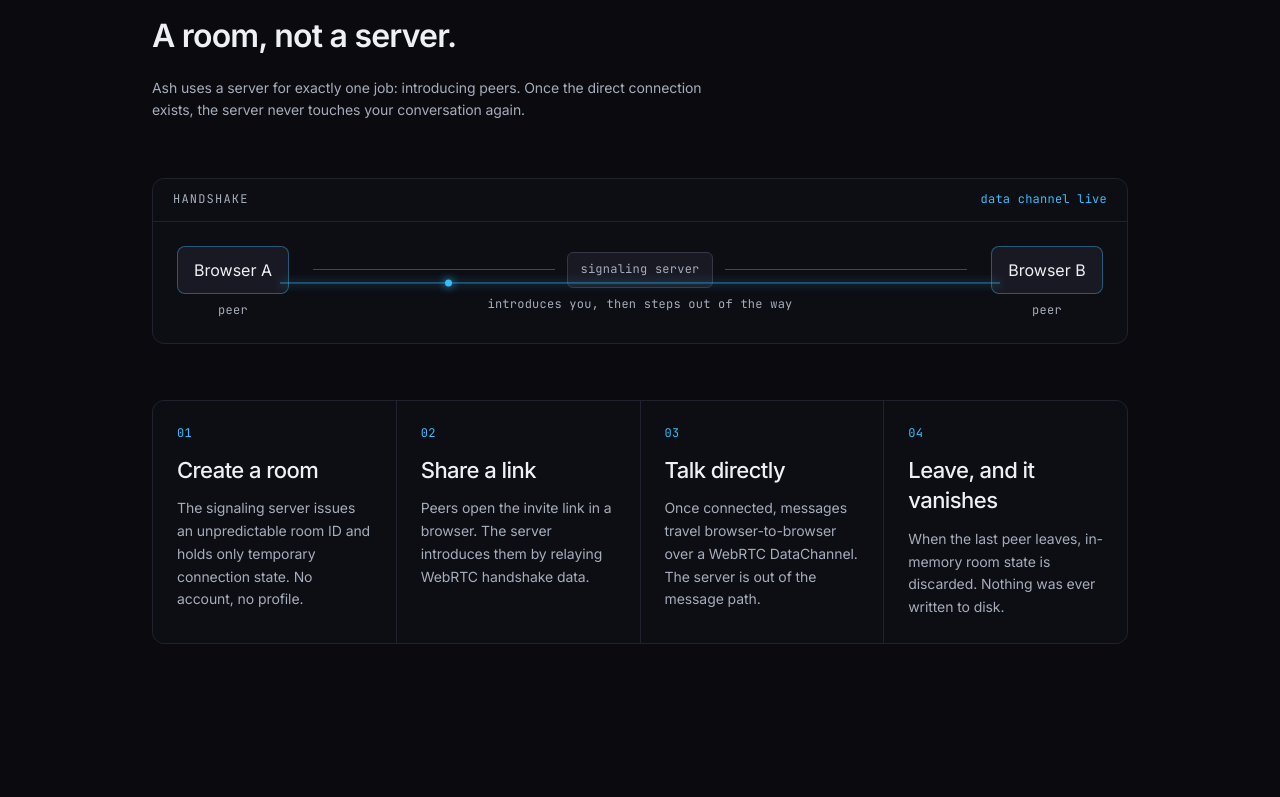
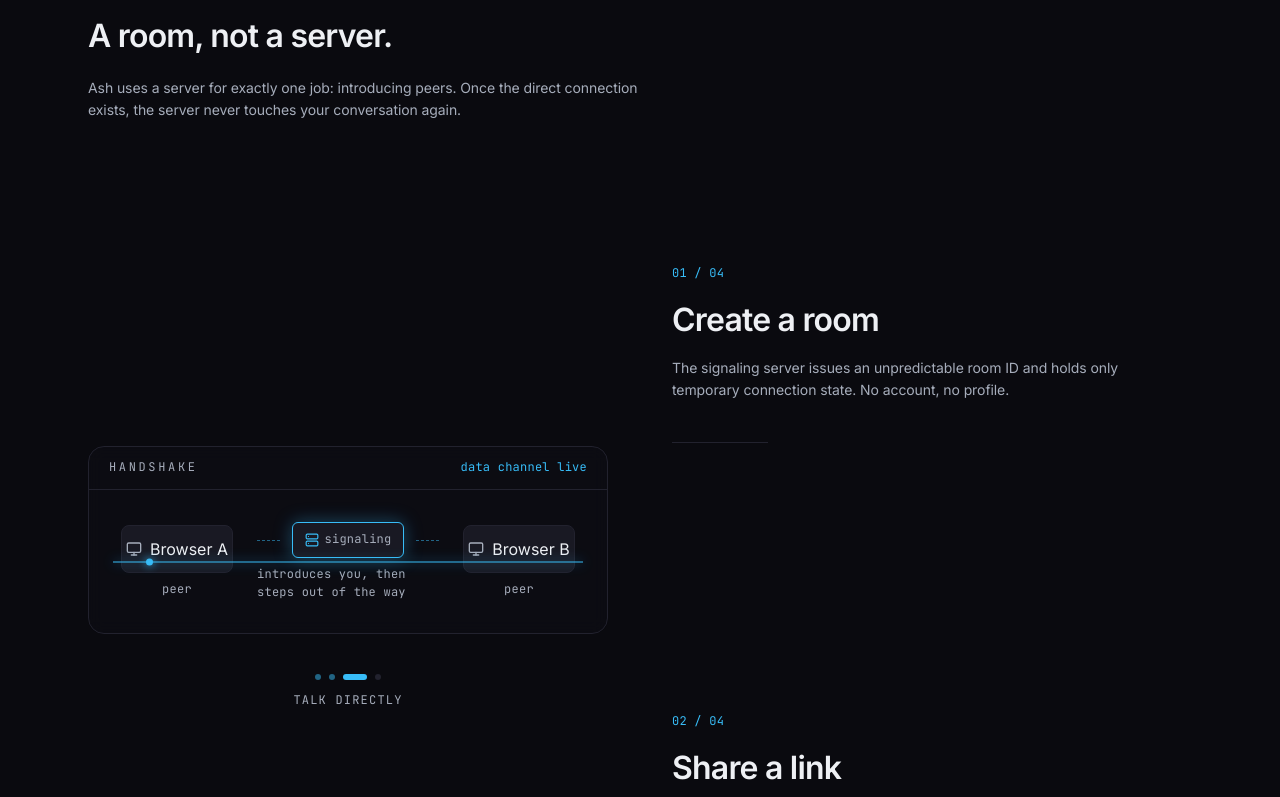
Before and after one commit to devansharora18/ash, a React (Vite) app in the folder apps/landing/: page / in a window 1280 px wide. Shown: the part 2000-2797 px from the top of the page. Built offline with nearby package versions, Linux system fonts and the light colour scheme.

Commit message:
feat: scroll-driven handshake diagram

```diff
--- a/apps/landing/src/components/handshake_diagram.tsx
+++ b/apps/landing/src/components/handshake_diagram.tsx
@@ -1,124 +1,137 @@
 import { motion } from 'framer-motion'
-import { useEffect, useState } from 'react'
+import { Monitor, Server } from 'lucide-react'
 
-const PHASES = ['intro', 'talk'] as const
-type Phase = (typeof PHASES)[number]
+interface HandshakeDiagramProps {
+  active: number
+}
 
-function Node({ label, sub }: { label: string; sub: string }) {
+function PeerNode({ label, dim }: { label: string; dim: boolean }) {
   return (
     <div className="flex flex-col items-center gap-2">
       <motion.div
-        initial={{ opacity: 0, scale: 0.8 }}
-        animate={{ opacity: 1, scale: 1 }}
-        transition={{ duration: 0.4 }}
-        className="flex h-12 w-28 items-center justify-center rounded-lg border border-primary-container/40 bg-surface-container"
+        className="flex h-12 w-28 items-center justify-center gap-2 rounded-lg border border-surface-container-high bg-surface-container"
+        animate={{ opacity: dim ? 0.35 : 1, scale: dim ? 0.95 : 1 }}
+        transition={{ duration: 0.5 }}
       >
+        <Monitor className="h-4 w-4 text-on-surface-variant" />
         <span className="font-sans text-body-sm-medium text-on-surface">{label}</span>
       </motion.div>
-      <span className="font-mono text-code-inline text-on-surface-variant">{sub}</span>
+      <span className="font-mono text-code-inline text-on-surface-variant">peer</span>
     </div>
   )
 }
 
-function HandshakeDiagram() {
-  const [phase, setPhase] = useState<Phase>('intro')
-
-  useEffect(() => {
-    const timer = setTimeout(() => setPhase('talk'), 2600)
-    return () => clearTimeout(timer)
-  }, [])
+function HandshakeDiagram({ active }: HandshakeDiagramProps) {
+  const signaling = active >= 1
+  const direct = active >= 2
+  const gone = active >= 3
 
   return (
-    <div className="overflow-hidden rounded-xl border border-surface-container-high bg-surface-container-lowest">
+    <div className="overflow-hidden rounded-2xl border border-surface-container-high bg-surface-container-lowest/70 backdrop-blur-sm">
       <div className="flex items-center justify-between border-b border-surface-container-high px-5 py-3">
-        <span className="font-mono text-code-inline uppercase tracking-widest text-on-surface-variant">
+        <span className="font-mono text-code-inline uppercase tracking-[0.22em] text-on-surface-variant">
           handshake
         </span>
-        <span className="font-mono text-code-inline text-primary-container">
-          {phase === 'intro' ? 'signaling…' : 'data channel live'}
-        </span>
+        <motion.span
+          className="font-mono text-code-inline text-primary-container"
+          animate={{ opacity: gone ? 0.3 : 1 }}
+        >
+          {active === 0 && 'room created'}
+          {active === 1 && 'signaling…'}
+          {active === 2 && 'data channel live'}
+          {active === 3 && 'room destroyed'}
+        </motion.span>
       </div>
 
-      <div className="relative flex flex-col items-center justify-between gap-8 p-6 sm:flex-row sm:gap-4">
-        <Node label="Browser A" sub="peer" />
+      <div className="relative flex flex-col items-center justify-between gap-8 p-8 sm:flex-row sm:gap-4">
+        <PeerNode label="Browser A" dim={gone} />
 
         <div className="flex flex-1 flex-col items-center justify-center gap-2 px-2">
-          {/* signaling leg: A -> server -> B, server glows then dims */}
+          {/* signaling leg: A -> server -> B */}
           <div className="relative flex w-full items-center">
             <motion.div
-              className="h-px flex-1 origin-right bg-primary-container/40"
+              className="h-px flex-1 origin-right border-t border-dashed border-primary-container/50"
               initial={{ scaleX: 0 }}
-              whileInView={{ scaleX: 1 }}
-              viewport={{ once: true }}
-              transition={{ duration: 0.8, delay: 0.3 }}
+              animate={{ scaleX: signaling && !gone ? 1 : 0 }}
+              transition={{ duration: 0.7, delay: signaling ? 0.2 : 0 }}
             />
             <motion.div
-              className="mx-3 flex h-9 items-center rounded-md border border-primary-container/40 bg-surface-container px-3 font-mono text-code-inline text-on-surface-variant"
+              className="mx-3 flex h-9 items-center gap-1.5 rounded-md border border-surface-container-high bg-surface-container px-3"
               animate={{
-                boxShadow: phase === 'intro'
-                  ? '0 0 18px 0 rgba(56,189,248,0.45)'
+                borderColor: signaling && !gone ? '#38bdf8' : '#333844',
+                boxShadow: signaling && !gone
+                  ? '0 0 18px 0 rgba(56,189,248,0.35)'
                   : '0 0 0 0 rgba(56,189,248,0)',
-                borderColor: phase === 'intro' ? '#38bdf8' : '#333844',
+                opacity: gone ? 0.2 : 1,
               }}
-              transition={{ duration: 1.2 }}
+              transition={{ duration: 0.8 }}
             >
-              signaling server
+              <Server className="h-3.5 w-3.5 text-primary-container" />
+              <span className="font-mono text-code-inline text-on-surface-variant">
+                signaling
+              </span>
             </motion.div>
             <motion.div
-              className="h-px flex-1 origin-left bg-primary-container/40"
+              className="h-px flex-1 origin-left border-t border-dashed border-primary-container/50"
               initial={{ scaleX: 0 }}
-              whileInView={{ scaleX: 1 }}
-              viewport={{ once: true }}
-              transition={{ duration: 0.8, delay: 0.5 }}
+              animate={{ scaleX: signaling && !gone ? 1 : 0 }}
+              transition={{ duration: 0.7, delay: signaling ? 0.35 : 0 }}
             />
           </div>
-          <span className="font-mono text-code-inline text-on-surface-variant">
+          <motion.span
+            className="font-mono text-code-inline text-on-surface-variant"
+            animate={{ opacity: signaling && !gone ? 1 : 0.3 }}
+          >
             introduces you, then steps out of the way
-          </span>
+          </motion.span>
         </div>
 
-        <Node label="Browser B" sub="peer" />
+        <PeerNode label="Browser B" dim={gone} />
 
-        {/* direct P2P link that pulses once established */}
+        {/* direct P2P link */}
         <motion.div
           className="pointer-events-none absolute inset-0 sm:hidden"
           initial={{ opacity: 0 }}
-          animate={phase === 'talk' ? { opacity: 1 } : {}}
-          transition={{ duration: 0.5 }}
+          animate={{ opacity: direct ? 1 : 0 }}
+          transition={{ duration: 0.6 }}
         >
-          <div className="relative mx-auto h-full w-px bg-primary-container/70 shadow-[0_0_10px] shadow-primary-container">
+          <div className="relative mx-auto h-full w-px bg-primary-container shadow-[0_0_12px] shadow-primary-container">
             <motion.div
               className="absolute -left-[3px] h-[7px] w-[7px] rounded-full bg-primary-container shadow-[0_0_8px] shadow-primary-container"
               animate={
-                phase === 'talk'
+                direct && !gone
                   ? { top: ['0%', '100%', '0%'] }
-                  : { top: '50%' }
+                  : { top: '50%', opacity: gone ? 0 : 1 }
               }
-              transition={{ duration: 3.5, repeat: Infinity, ease: 'easeInOut' }}
+              transition={
+                direct && !gone
+                  ? { duration: 3, repeat: Infinity, ease: 'easeInOut' }
+                  : { duration: 0.3 }
+              }
             />
           </div>
         </motion.div>
 
-        {/* direct P2P link that pulses once established */}
+        {/* direct P2P link */}
         <motion.div
-          className="pointer-events-none absolute inset-x-0 top-1/2 hidden -translate-y-1/2 sm:block"
+          className="pointer-events-none absolute inset-x-6 top-1/2 hidden -translate-y-1/2 sm:block"
           initial={{ opacity: 0 }}
-          animate={phase === 'talk' ? { opacity: 1 } : {}}
-          transition={{ duration: 0.5 }}
+          animate={{ opacity: direct ? 1 : 0 }}
+          transition={{ duration: 0.6 }}
         >
-          <div className="relative mx-auto h-px w-[74%] bg-primary-container/70 shadow-[0_0_10px] shadow-primary-container">
+          <div className="relative h-px bg-primary-container shadow-[0_0_12px] shadow-primary-container">
             <motion.div
               className="absolute -top-[3px] h-[7px] w-[7px] rounded-full bg-primary-container shadow-[0_0_8px] shadow-primary-container"
               animate={
-                phase === 'talk'
+                direct && !gone
                   ? { left: ['0%', '100%', '0%'] }
-                  : { left: '50%' }
+                  : { left: '50%', opacity: gone ? 0 : 1 }
               }
-              transition={{
-                duration: 3.5,
-                repeat: Infinity,
-                ease: 'easeInOut',
-              }}
+              transition={
+                direct && !gone
+                  ? { duration: 3, repeat: Infinity, ease: 'easeInOut' }
+                  : { duration: 0.3 }
+              }
             />
           </div>
         </motion.div>
--- a/apps/landing/src/components/section_how.tsx
+++ b/apps/landing/src/components/section_how.tsx
@@ -1,7 +1,7 @@
-import { motion } from 'framer-motion'
+import { useMotionValueEvent, useScroll } from 'framer-motion'
+import { useRef, useState } from 'react'
 
 import HandshakeDiagram from './handshake_diagram'
-import { staggerContainer, staggerItem } from '../lib/anim'
 import SectionShell from './section_shell'
 
 const steps = [
@@ -24,40 +24,74 @@ const steps = [
 ]
 
 function How() {
+  const scrollRef = useRef<HTMLDivElement>(null)
+  const [active, setActive] = useState(0)
+  const { scrollYProgress } = useScroll({
+    target: scrollRef,
+    offset: ['start 0.75', 'end 0.4'],
+  })
+
+  useMotionValueEvent(scrollYProgress, 'change', (value) => {
+    const next = Math.max(0, Math.min(3, Math.round(value * 3)))
+    setActive(next)
+  })
+
   return (
     <SectionShell
       id="how"
       eyebrow="How it works"
       title="A room, not a server."
       lead="Ash uses a server for exactly one job: introducing peers. Once the direct connection exists, the server never touches your conversation again."
+      width="wide"
     >
-      <HandshakeDiagram />
+      <div className="grid items-start gap-12 lg:grid-cols-2 lg:gap-16">
+        <div className="lg:sticky lg:top-0 lg:flex lg:h-screen lg:flex-col lg:items-center lg:justify-center lg:gap-10">
+          <HandshakeDiagram active={active} />
+          <div className="flex flex-col items-center gap-3">
+            <div className="flex items-center gap-2">
+              {steps.map((step, index) => (
+                <span
+                  key={step.title}
+                  className={`h-1.5 rounded-full transition-all duration-300 ${
+                    index === active
+                      ? 'w-6 bg-primary-container'
+                      : index < active
+                        ? 'w-1.5 bg-primary-container/50'
+                        : 'w-1.5 bg-surface-container-high'
+                  }`}
+                />
+              ))}
+            </div>
+            <span className="font-mono text-code-inline uppercase tracking-widest text-on-surface-variant">
+              {steps[active]?.title}
+            </span>
+          </div>
+        </div>
 
-      <motion.ol
-        variants={staggerContainer}
-        initial="hidden"
-        whileInView="visible"
-        viewport={{ once: true, margin: '-80px' }}
-        className="grid gap-px overflow-hidden rounded-xl border border-surface-container-high bg-surface-container-high md:grid-cols-2 xl:grid-cols-4"
+        <div ref={scrollRef} className="flex flex-col">
+          {steps.map((step, index) => (
+            <div
+              key={step.title}
+              className="flex min-h-[52vh] flex-col justify-center py-16 first:pt-0 last:min-h-0 last:py-0"
             >
-        {steps.map((step, index) => (
-          <motion.li
-            key={step.title}
-            variants={staggerItem}
-            className="flex flex-col gap-3 bg-surface-container-lowest p-6"
-          >
+              <div className="flex flex-col gap-4">
                 <span className="font-mono text-code-inline text-primary-container">
-              0{index + 1}
+                  0{index + 1} / 04
                 </span>
-            <h3 className="font-sans text-headline-md font-medium tracking-tight text-on-surface">
+                <h3 className="font-sans text-headline-lg font-semibold tracking-tight text-on-surface">
                   {step.title}
                 </h3>
-            <p className="font-sans text-body-sm leading-relaxed text-on-surface-variant">
+                <p className="max-w-md font-sans text-body-sm leading-relaxed text-on-surface-variant">
                   {step.body}
                 </p>
-          </motion.li>
+                {index < steps.length - 1 && (
+                  <div className="mt-6 h-px w-24 bg-surface-container-high" />
+                )}
+              </div>
+            </div>
           ))}
-      </motion.ol>
+        </div>
+      </div>
     </SectionShell>
   )
 }
```
Lines whose indentation alone changed are shown as unchanged.
